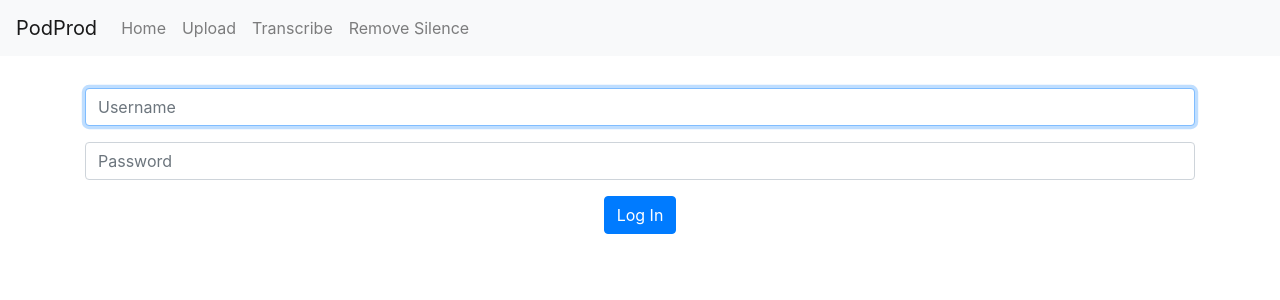
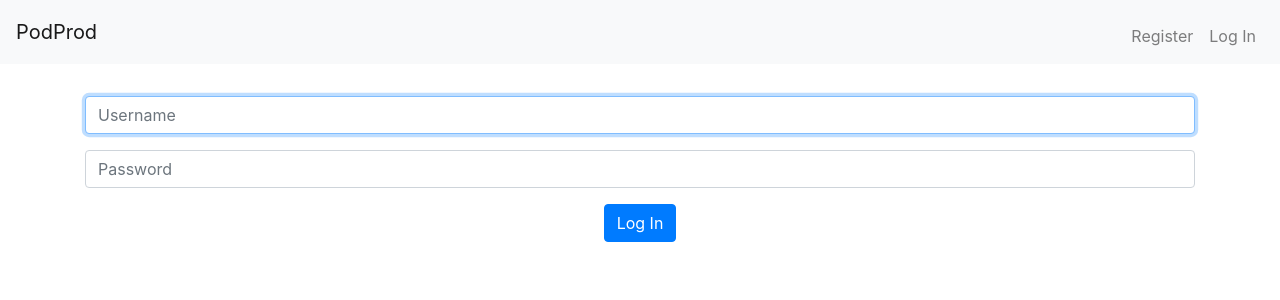
Before and after one commit to MatchaMitch/podprod, a Flask app: page /login in a window 1280 px wide. Shown: the top 300 px of the page. Run offline with Flask 2, Linux system fonts and the light colour scheme; some libraries are stand-ins or nearby versions.

Commit message:
Change of Navigation with Login

```diff
--- a/templates/main_template.html
+++ b/templates/main_template.html
@@ -20,22 +20,25 @@
       <button class="navbar-toggler" type="button" data-toggle="collapse" data-target="#navbarNav" aria-controls="navbarNav" aria-expanded="false" aria-label="Toggle navigation">
         <span class="navbar-toggler-icon"></span>
       </button>
+
+
       <div class="collapse navbar-collapse" id="navbarNav">
-        <ul class="navbar-nav">
-          <li class="nav-item">
-            <a class="nav-link" href="/">Home</a>
-          </li>
-          <li class="nav-item">
-            <a class="nav-link" href="/upload">Upload</a>
-          </li>
-          <li class="nav-item">
-            <a class="nav-link" href="/transcribe">Transcribe</a>
-          </li>
-          <li class="nav-item">
-            <a class="nav-link" href="/remove-silence">Remove Silence</a>
-          </li>
-
-        </ul>
+        {% if session.user_id %}
+          <ul class="navbar-nav mr-auto mt-2">
+            <li class="nav-item"><a class="nav-link" href="/">Home</a></li>
+            <li class="nav-item"><a class="nav-link" href="/upload">Upload</a></li>
+            <li class="nav-item"><a class="nav-link" href="/transcribe">Transcribe</a></li>
+            <li class="nav-item"><a class="nav-link" href="/remove-silence">Remove Silence</a></li>
+          </ul>
+          <ul class="navbar-nav ml-auto mt-2">
+            <li class="nav-item"><a class="nav-link" href="/logout">Log Out</a></li>
+          </ul>
+        {% else %}
+          <ul class="navbar-nav ml-auto mt-2">
+            <li class="nav-item"><a class="nav-link" href="/register">Register</a></li>
+            <li class="nav-item"><a class="nav-link" href="/login">Log In</a></li>
+          </ul>
+        {% endif %}
       </div>
     </nav>
 
```
Also changed, not shown: podprod.db.
